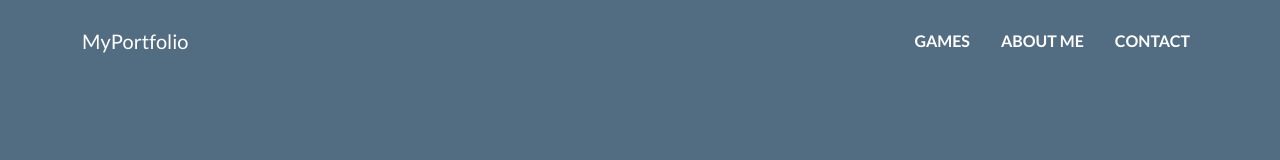
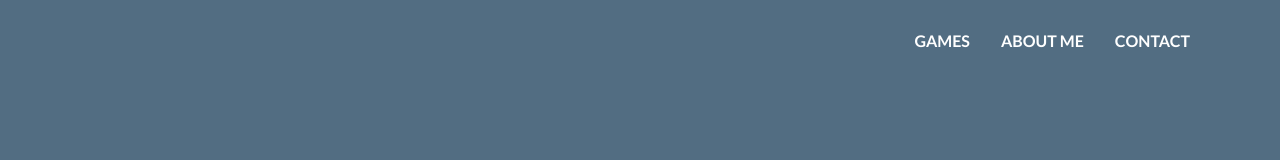
Before and after one commit to oreliassi/alex-portfolio-, a plain HTML site: page about.html in a window 1280 px wide. Shown: the top 160 px of the page. Drawn offline with nearby package versions, Linux system fonts and the light colour scheme.

Commit message:
remove my protfolio

```diff
--- a/about.html
+++ b/about.html
@@ -16,7 +16,6 @@
     <header>
         <nav class="navbar navbar-expand-lg navbar-dark">
             <div class="container">
-                <a class="navbar-brand" href="#">MyPortfolio</a>
                 <button class="navbar-toggler" type="button" data-bs-toggle="collapse" data-bs-target="#navbarNav">
                     <span class="navbar-toggler-icon"></span>
                 </button>
```
Also changed, not shown: contact.html (+0 -1 lines), index.html (+0 -1 lines).
